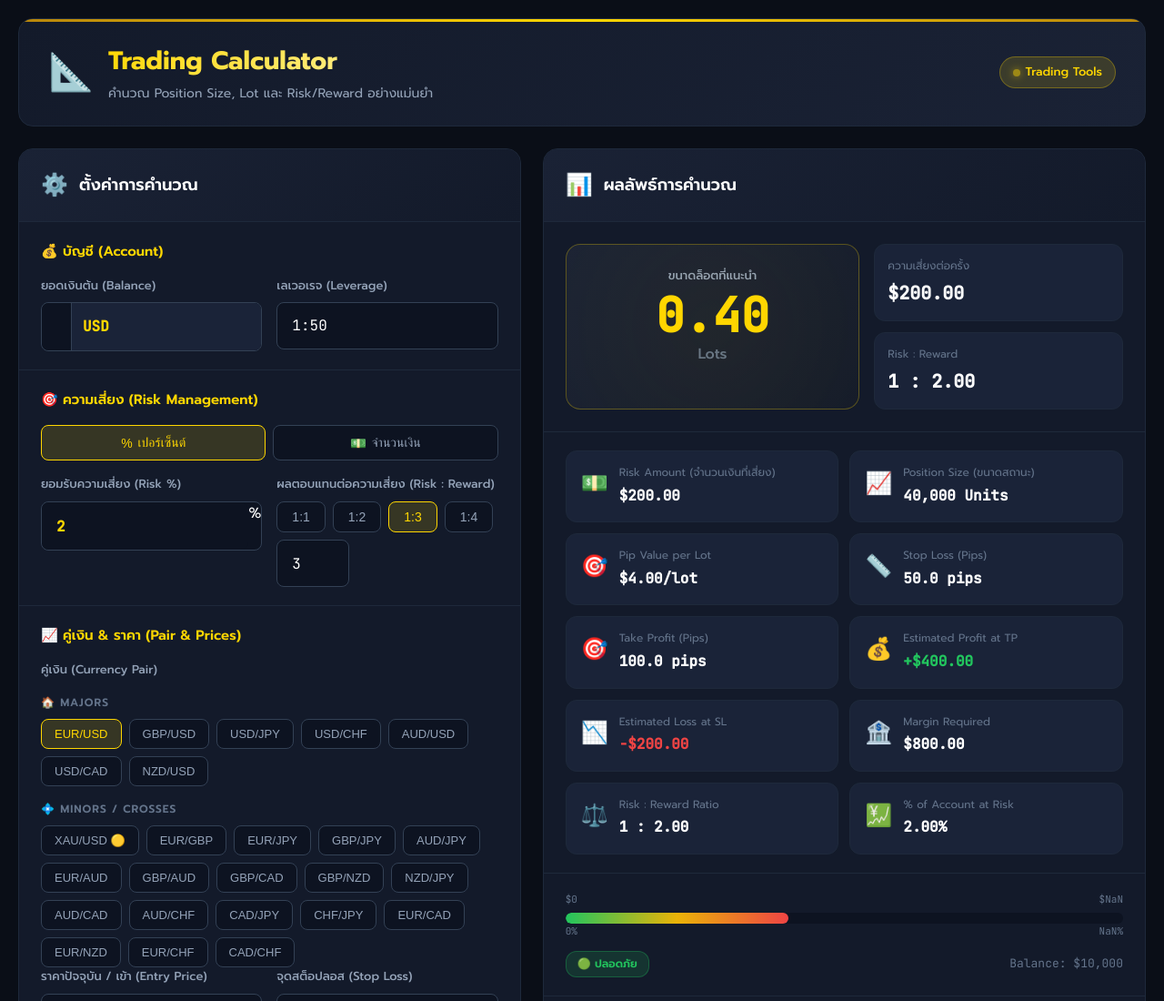
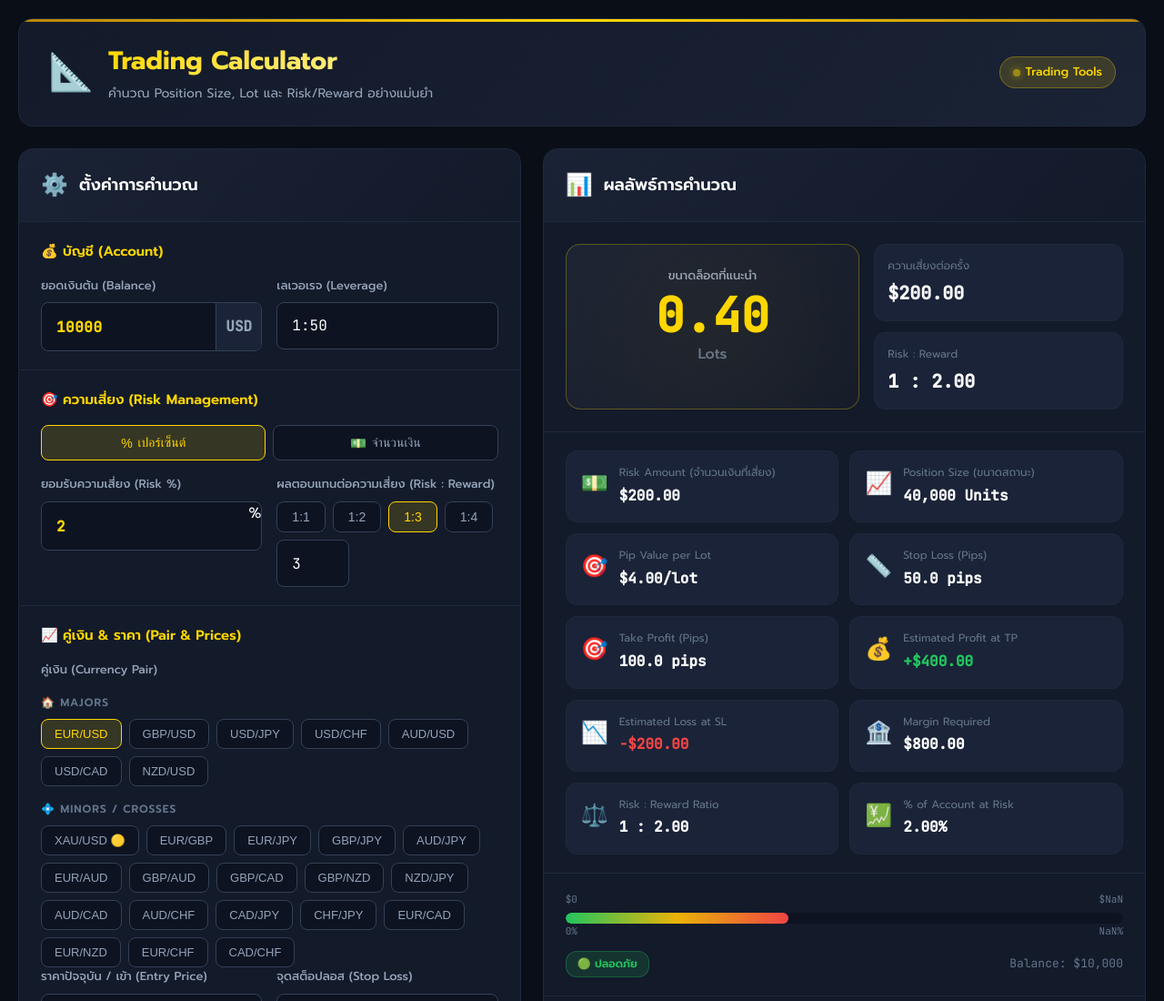
Before and after one commit to BassSG/trading-calculator, a plain HTML site: page index.html in a window 1280 px wide. Shown: the top 1100 px of the page at 91% size. Drawn offline with Linux system fonts and the light colour scheme.

Commit message:
fix: balance input flex - currency dropdown compact, number field takes full width

```diff
--- a/assets/css/style.css
+++ b/assets/css/style.css
@@ -140,21 +140,21 @@
     border-radius: 8px;
     overflow: hidden;
     background: #0d1321;
-    min-height: 52px; /* Taller for touch */
+    min-height: 52px;
 }
 .input-with-unit input {
-    flex: 1;
+    flex: 1 1 auto;
     min-width: 0;
+    width: 100%;
     background: transparent;
     border: none !important;
     border-radius: 0;
     padding: 14px 16px;
     font-size: 18px !important;
     font-weight: 600;
-    color: #FFD700 !important; /* Gold text for balance */
+    color: #FFD700 !important;
     caret-color: #FFD700;
-    letter-spacing: 0.5px;
-    height: 100%;
+    letter-spacing: 1px;
 }
 .input-with-unit input:focus {
     outline: none;
@@ -168,22 +168,21 @@
 .input-with-unit input {
     -moz-appearance: textfield;
 }
+/* Currency selector - compact, takes only needed space */
 .input-with-unit select {
+    flex: 0 0 auto;
     background: #1a2338;
     border: none !important;
     border-left: 1px solid #334155 !important;
     border-radius: 0;
-    padding: 14px 12px;
-    font-size: 15px;
+    padding: 14px 10px;
+    font-size: 14px;
     font-weight: 600;
-    color: #FFD700;
+    color: #94a3b8;
     cursor: pointer;
     white-space: nowrap;
-    min-width: 70px;
-}
-.input-with-unit select:focus {
-    outline: none;
-    background: #1f2a40;
+    min-width: unset;
+    width: auto;
 }
 
 /* ================================================
```
